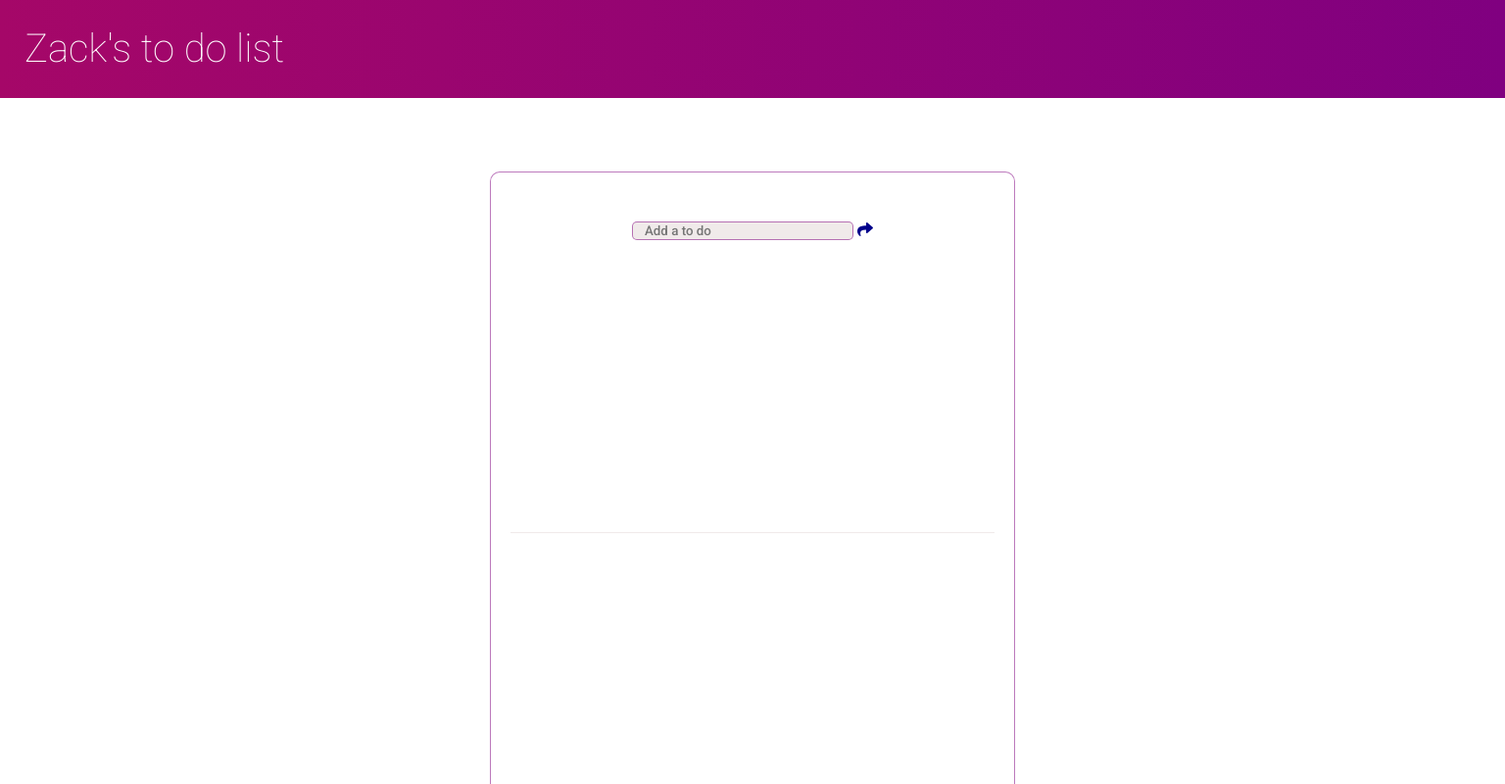
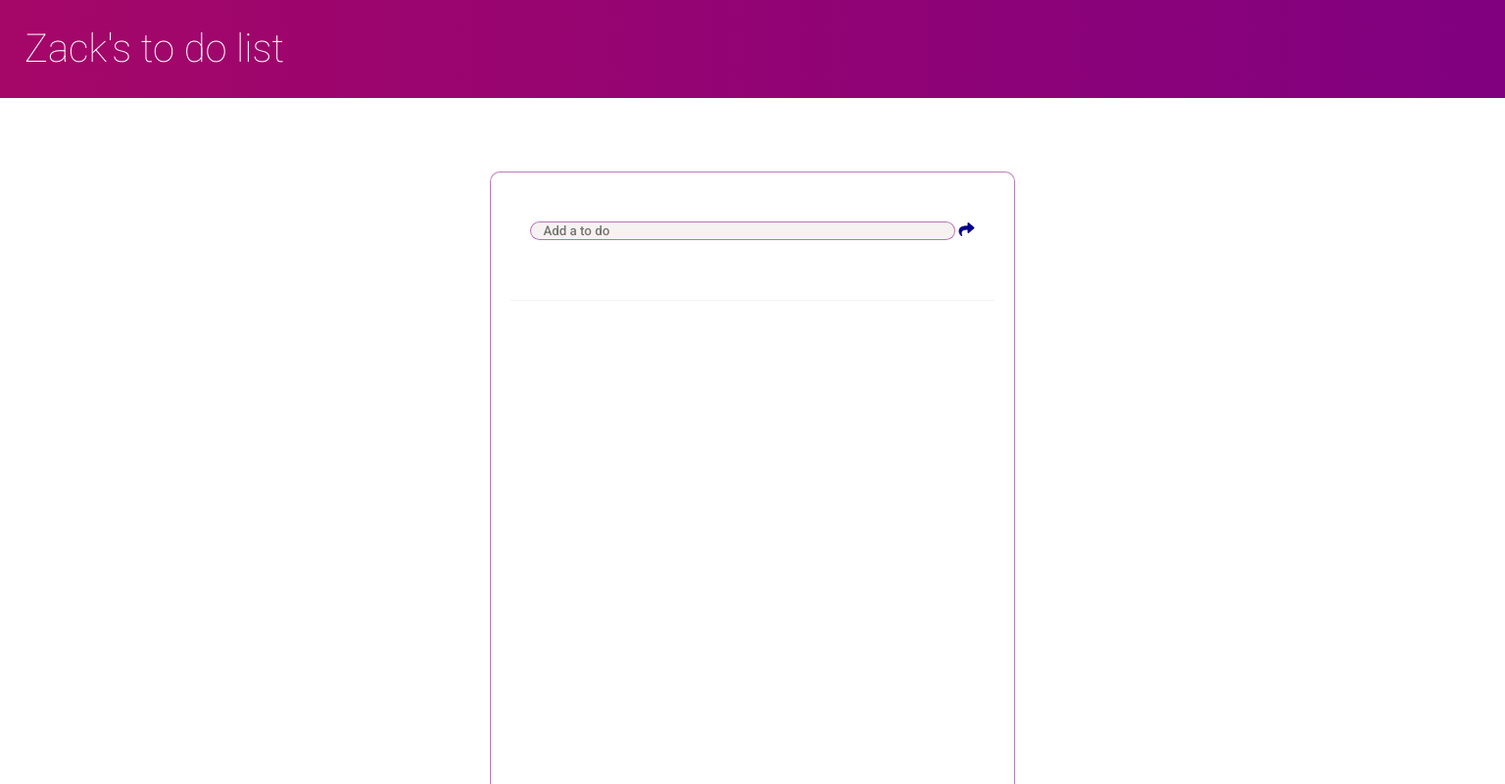
Before and after one commit to zmiles17/ToDoList, a website: page public/index.html in a window 1536 px wide. Shown: the whole page at 98% size. Drawn offline with nearby package versions, Linux system fonts and the light colour scheme; no server answers.

Commit message:
Added more styling

```diff
--- a/public/style.css
+++ b/public/style.css
@@ -38,10 +38,14 @@ form {
     text-align: center;
 }
 
+.fa-times {
+    cursor: pointer;
+}
+
 #userInput {
     border: rgba(128, 0, 128, 0.521) solid 1px;
     border-radius: 5px;
-    background-color: rgba(228, 216, 216, 0.541);
+    background-color: rgba(238, 231, 231, 0.541);
     font-family: 'Roboto';
     font-weight: 500;
     width: 220px;
@@ -63,7 +67,7 @@ form {
 }
 
 ul {
-    border-top: 1px solid rgba(228, 216, 216, 0.541);
+    border-top: 1px solid rgba(238, 231, 231, 0.541);
     margin: 30px 20px 0px 20px;
     text-align: center;
     grid-column: span 5/6;
@@ -86,6 +90,7 @@ li {
         margin-right: 500px;
         display: grid;
         grid-template-columns: repeat(3, 1fr);
+        grid-template-rows: 100px 1fr;
     }
 
     form {
@@ -94,4 +99,14 @@ li {
         height: 30px;
         padding-top: 50px;
     }
+
+    #userInput {
+        border-radius: 20px;
+        width: 80%;
+    }
+
+    li {
+        width: 80%;
+        background: rgba(238, 231, 231, 0.541);
+    }
 }
```
